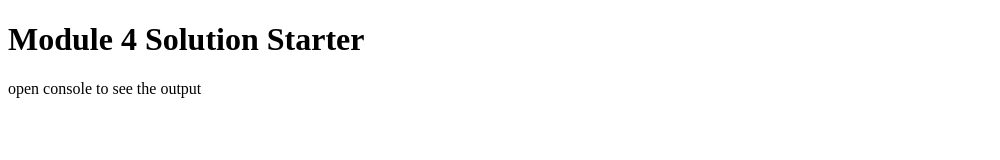
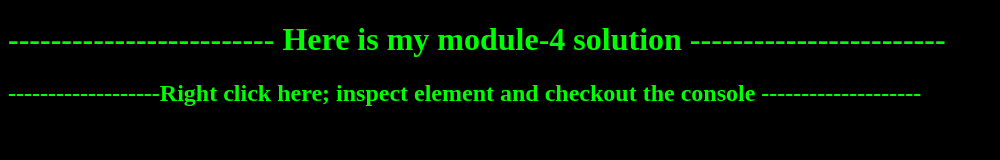
Before and after one commit to IndiraDharmadas/module4_js, a plain HTML site: page index.html in a window 1280 px wide. Shown: the whole page, without its empty margins (0-1000 px from the left). Drawn offline with Linux system fonts and the light colour scheme.

Commit message:
Update index.html

```diff
--- a/index.html
+++ b/index.html
@@ -3,13 +3,18 @@
 <html>
 <head>
   <meta charset="utf-8">
-  <title>Module 4 Solution Starter</title>
+  <title>Module 4 Solution</title>
   <script src="SpeakHello.js"></script>
   <script src="SpeakGoodBye.js"></script>
   <script src="script.js"></script>
+  <style>
+    body {background-color: black;}
+    h1,h2   {color: lime;}
+
+  </style>
 </head>
-<body>
-  <h1>Module 4 Solution Starter</h1>
-  <p>open console to see the output</p>
+<body background-color = "black">
+  <h1>------------------------- Here is my module-4 solution ------------------------</h1>
+  <h2>-------------------Right click here; inspect element and checkout the console --------------------</h2>
+
 </body>
-</html>
```
